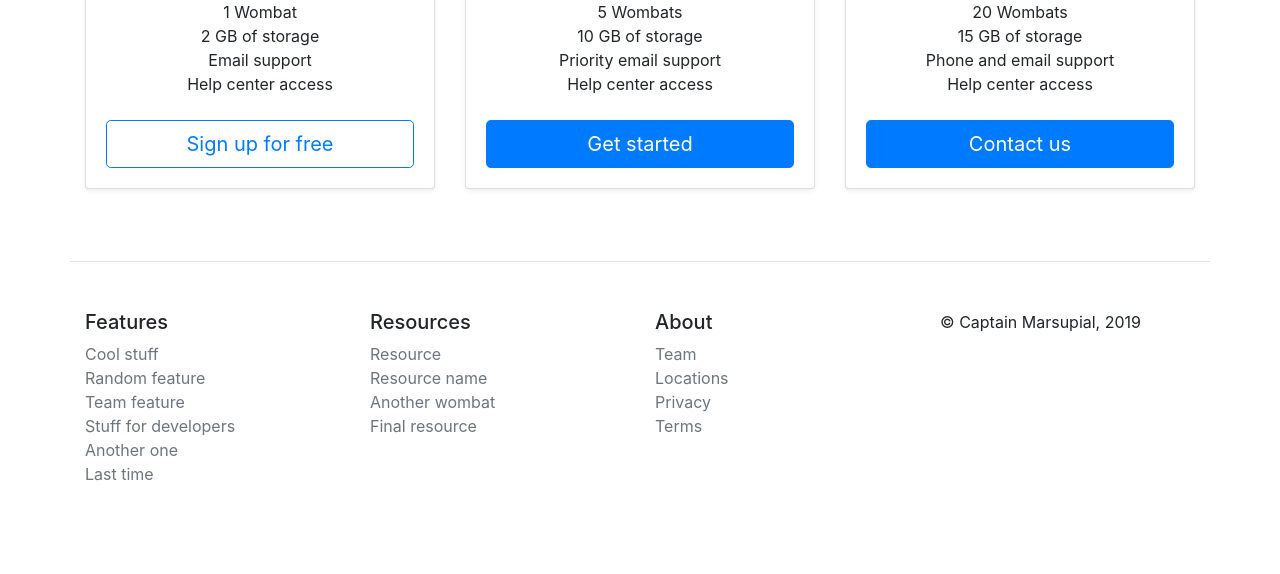
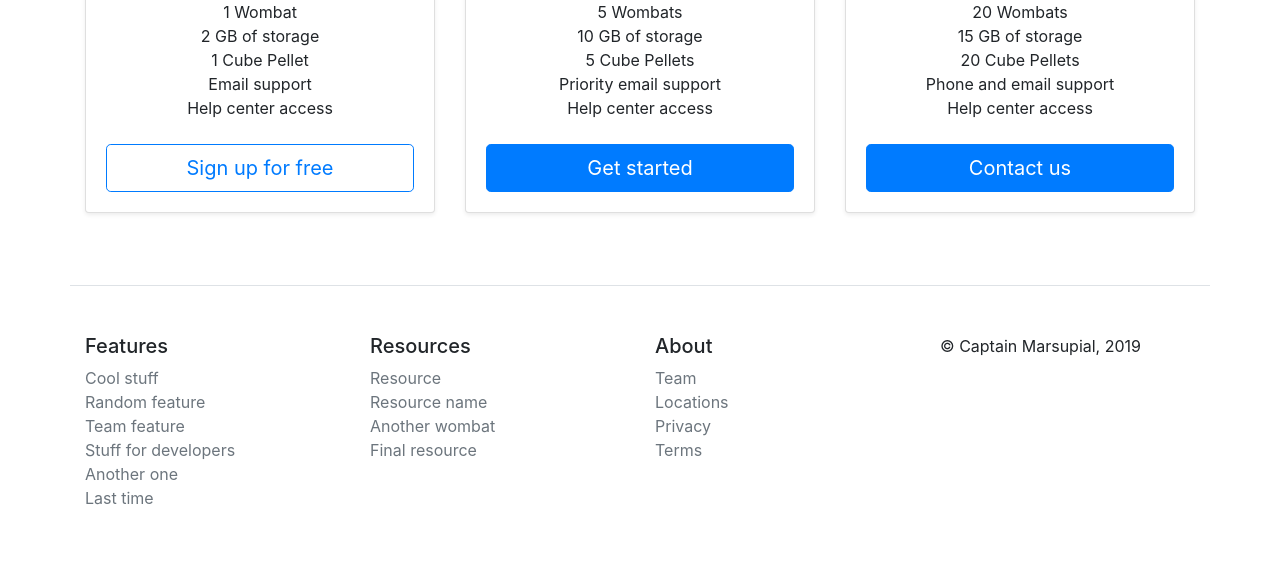
Before and after one commit to develop-me/bootcamp--week-04--dom, a website: page scripts/01/01/resources/index.html in a window 1280 px wide. Shown: the part 487-1061 px from the top of the page. Before the commit the page ends 1037 px from the top, so only its background shows below. Drawn offline with nearby package versions, Linux system fonts and the light colour scheme.

Commit message:
minor tweaks

```diff
--- a/challenges/03/answers/palindrome/palindrome.js
+++ b/challenges/03/answers/palindrome/palindrome.js
@@ -11,7 +11,7 @@
     // palidrome takes a string and returns whether it is a palindrome
     // reverse the given string, compare it to the original
     // if they're the same, it's a palindrome
-    let palindrome = string => string.split("").reverse().join("") === string;
+    let palindrome = string => Array.from(string).reverse().join("") === string;
 
     // when the button is clicked
     button.addEventListener("click", () => {
--- a/scripts/01/01/resources/index.html
+++ b/scripts/01/01/resources/index.html
@@ -43,6 +43,7 @@
                             <ul class="list-unstyled mt-3 mb-4">
                                 <li>1 Wombat</li>
                                 <li>2 GB of storage</li>
+                                <li>1 Cube Pellet</li>
                                 <li>Email support</li>
                                 <li>Help center access</li>
                             </ul>
@@ -58,6 +59,7 @@
                             <ul class="list-unstyled mt-3 mb-4">
                                 <li>5 Wombats</li>
                                 <li>10 GB of storage</li>
+                                <li>5 Cube Pellets</li>
                                 <li>Priority email support</li>
                                 <li>Help center access</li>
                             </ul>
@@ -73,6 +75,7 @@
                             <ul class="list-unstyled mt-3 mb-4">
                                 <li>20 Wombats</li>
                                 <li>15 GB of storage</li>
+                                <li>20 Cube Pellets</li>
                                 <li>Phone and email support</li>
                                 <li>Help center access</li>
                             </ul>
```
Also changed, not shown: 1 other file.
